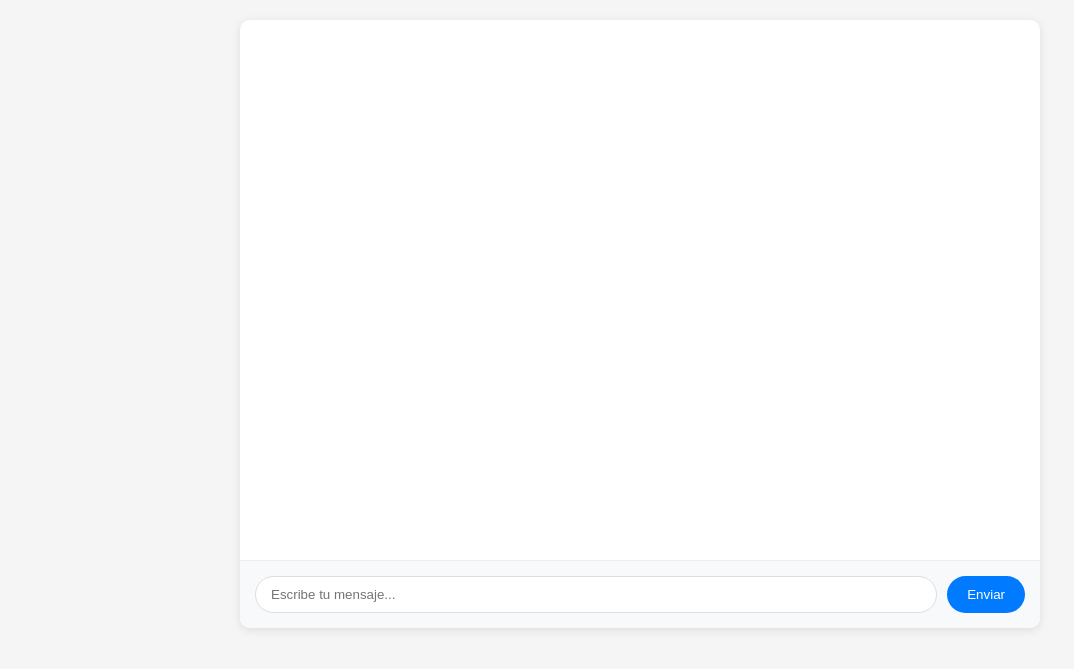
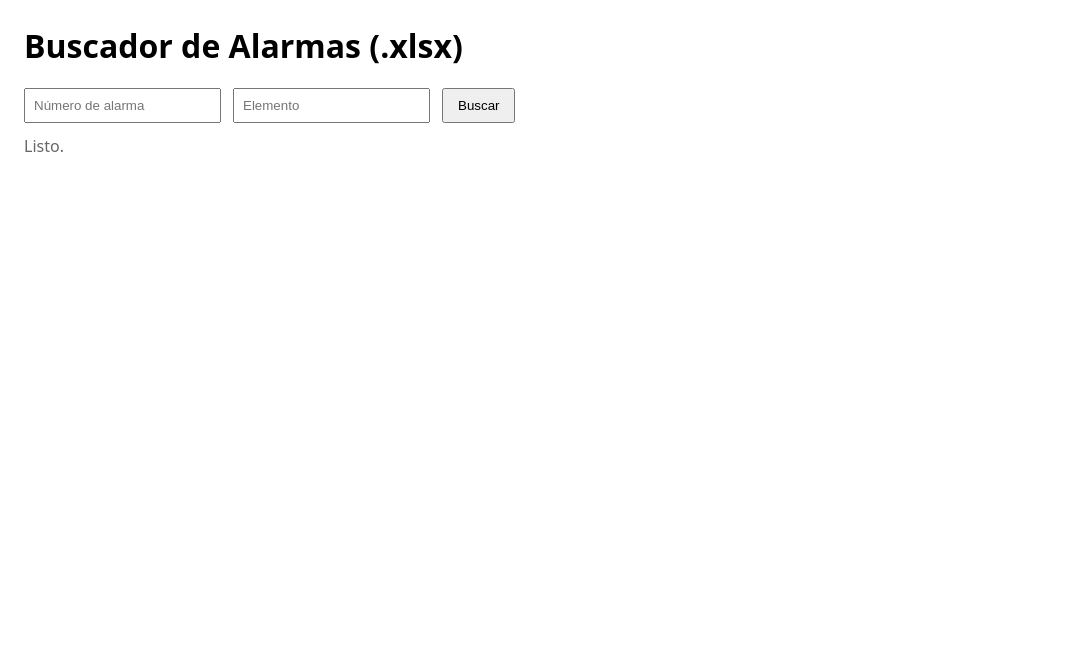
Before and after one commit to maicol2812/chatbot-claro, a Flask app: page / in a window 1280 px wide. Shown: the top 669 px of the page, without its empty margins (0-1074 px from the left). Run offline with Flask 3, Linux system fonts and the light colour scheme.

Commit message:
Flask XLSX version sin spacy, Python 3.11, Render-ready

```diff
--- a/app.py
+++ b/app.py
@@ -1,6 +1,5 @@
 from flask import Flask, render_template, request, send_from_directory, jsonify
 import pandas as pd
-import os
 import logging
 from pathlib import Path
 from werkzeug.middleware.proxy_fix import ProxyFix
@@ -12,66 +11,95 @@ logging.basicConfig(level=logging.INFO, format='%(asctime)s - %(levelname)s - %(
 logger = logging.getLogger(__name__)
 
 BASE_DIR = Path(__file__).resolve().parent
-ALARMAS_FILE = BASE_DIR / 'CatalogoAlarmas.csv'
-INSTRUCTIVOS_DIR = BASE_DIR / 'instructivos'
+DATA_PRIMARY = BASE_DIR / "CatalogoAlarmas.xlsx"          # Excel principal en raíz
+DATA_FALLBACK = BASE_DIR / "static" / "data" / "alarmasCMM.xlsx"  # Fallback opcional
+PDF_DIR = BASE_DIR / "pdfs"                                # Carpeta de PDFs
+PDF_DIR.mkdir(exist_ok=True)
 
-# Crear app Flask
-app = Flask(__name__)
-app.wsgi_app = ProxyFix(app.wsgi_app, x_for=1, x_proto=1, x_host=1, x_prefix=1)
+# ======================
+# CARGA DE DATOS (XLSX)
+# ======================
+def cargar_excel():
+    xlsx_path = None
+    if DATA_PRIMARY.exists():
+        xlsx_path = DATA_PRIMARY
+    elif DATA_FALLBACK.exists():
+        xlsx_path = DATA_FALLBACK
+
+    if not xlsx_path:
+        logger.warning("No se encontró el Excel (CatalogoAlarmas.xlsx o static/data/alarmasCMM.xlsx).")
+        return pd.DataFrame()
+
+    try:
+        df_loaded = pd.read_excel(xlsx_path, engine="openpyxl")
+        logger.info(f"Excel cargado desde {xlsx_path} con {len(df_loaded)} registros.")
+        return df_loaded
+    except Exception as e:
+        logger.error(f"Error al cargar el Excel: {e}")
+        return pd.DataFrame()
+
+df = cargar_excel()
+
+# ======================
+# INICIALIZAR FLASK
+# ======================
+app = Flask(__name__, static_folder="static", template_folder="templates")
+app.wsgi_app = ProxyFix(app.wsgi_app, x_for=1, x_proto=1, x_host=1, x_port=1)
 
 # ======================
 # RUTA PRINCIPAL
 # ======================
-@app.route('/')
-def home():
-    return render_template('index.html')
+@app.route("/")
+def index():
+    return render_template("index.html")
 
 # ======================
-# RUTA PARA BUSCAR ALARMAS
+# API PARA BUSCAR ALARMAS
 # ======================
-@app.route('/buscar', methods=['GET'])
+@app.route("/buscar", methods=["GET"])
 def buscar():
-    numero = request.args.get('numero', '').strip()
-    elemento = request.args.get('elemento', '').strip()
+    numero = request.args.get("numero", "").strip()
+    elemento = request.args.get("elemento", "").strip()
 
-    if not ALARMAS_FILE.exists():
-        return jsonify({'error': 'Archivo CSV no encontrado'}), 500
+    if df.empty:
+        return jsonify({"error": "No hay datos cargados. Verifica el Excel."}), 500
 
-    try:
-        df = pd.read_csv(ALARMAS_FILE, dtype=str)
-        df = df.fillna('')
+    cols = set(df.columns.str.upper())
+    if not {"NUMERO", "ELEMENTO"}.issubset(cols):
+        return jsonify({"error": "El Excel debe tener columnas NUMERO y ELEMENTO"}), 500
 
-        resultados = df[
-            df['Número de alarma'].str.contains(numero, case=False, na=False) &
-            df['Elemento'].str.contains(elemento, case=False, na=False)
-        ]
+    # Normalizamos nombres por si vienen en minúsculas/mixtas
+    dfn = df.rename(columns={c: c.upper() for c in df.columns})
 
-        return jsonify(resultados.to_dict(orient='records'))
+    resultados = dfn.copy()
+    if numero:
+        resultados = resultados[resultados["NUMERO"].astype(str).str.contains(numero, case=False, na=False)]
+    if elemento:
+        resultados = resultados[resultados["ELEMENTO"].astype(str).str.contains(elemento, case=False, na=False)]
 
-    except Exception as e:
-        logger.error(f"Error al buscar alarmas: {e}")
-        return jsonify({'error': str(e)}), 500
+    return jsonify(resultados.to_dict(orient="records"))
 
 # ======================
-# RUTA PARA DESCARGAR INSTRUCTIVO
+# API PARA DESCARGAR PDF
 # ======================
-@app.route('/instructivo/<nombre>')
-def descargar_instructivo(nombre):
+@app.route("/pdf/<nombre>")
+def descargar_pdf(nombre):
+    # Permite pasar "MiArchivo" o "MiArchivo.pdf"
+    filename = nombre if nombre.lower().endswith(".pdf") else f"{nombre}.pdf"
     try:
-        return send_from_directory(INSTRUCTIVOS_DIR, nombre, as_attachment=True)
-    except FileNotFoundError:
-        return jsonify({'error': 'Instructivo no encontrado'}), 404
+        return send_from_directory(PDF_DIR, filename, as_attachment=True)
+    except Exception:
+        return jsonify({"error": f"PDF '{filename}' no encontrado en /pdfs"}), 404
 
 # ======================
-# RUTA DE SALUD
+# HEALTH CHECK (Render)
 # ======================
-@app.route('/health')
+@app.route("/health")
 def health():
-    return jsonify({'status': 'ok'}), 200
+    return "OK", 200
 
 # ======================
-# MAIN
+# MAIN LOCAL
 # ======================
-if __name__ == '__main__':
-    port = int(os.environ.get('PORT', 5000))
-    app.run(host='0.0.0.0', port=port)
+if __name__ == "__main__":
+    app.run(host="0.0.0.0", port=5000)
--- a/render.yaml
+++ b/render.yaml
@@ -3,11 +3,10 @@ services:
     name: chatbot-alarmas-claro
     env: python
     plan: free
-    buildCommand: pip install -r requirements.txt
+    buildCommand: pip install --upgrade pip && pip install -r requirements.txt
     startCommand: gunicorn app:app --bind 0.0.0.0:$PORT
     envVars:
-      - key: FLASK_SECRET_KEY
-        generateValue: true
       - key: FLASK_DEBUG
         value: "false"
     healthCheckPath: /health
+    autoDeploy: true
--- a/templates/index.html
+++ b/templates/index.html
@@ -1,112 +1,35 @@
-<!DOCTYPE html>
+<!doctype html>
 <html lang="es">
-<head>
-    <meta charset="UTF-8">
-    <meta name="viewport" content="width=device-width, initial-scale=1.0">
-    <title>ChatBot Alarmas Claro</title>
+  <head>
+    <meta charset="utf-8" />
+    <title>Buscador de Alarmas</title>
+    <meta name="viewport" content="width=device-width, initial-scale=1" />
     <style>
-        body {
-            font-family: Arial, sans-serif;
-            margin: 0;
-            padding: 20px;
-            background: #f5f5f5;
-        }
+      body { font-family: system-ui, sans-serif; margin: 24px; }
+      .row { display:flex; gap:12px; margin-bottom:12px; flex-wrap: wrap; }
+      input { padding:8px; }
+      button { padding:8px 14px; cursor:pointer; }
+      table { border-collapse: collapse; width:100%; margin-top:16px; }
+      th, td { border:1px solid #ddd; padding:8px; }
+      th { background:#f4f4f4; text-align:left; }
+      .muted { color:#666; }
+    </style>
+  </head>
+  <body>
+    <h1>Buscador de Alarmas (.xlsx)</h1>
 
-        .chat-container {
-            max-width: 800px;
-            margin: 0 auto;
-            background: white;
-            border-radius: 10px;
-            box-shadow: 0 2px 10px rgba(0,0,0,0.1);
-            overflow: hidden;
-        }
-
-        #chat-box {
-            height: 500px;
-            padding: 20px;
-            overflow-y: auto;
-        }
-
-        .message {
-            max-width: 70%;
-            margin-bottom: 15px;
-            padding: 10px 15px;
-            border-radius: 18px;
-            line-height: 1.4;
-        }
-
-        .user-message {
-            background: #007bff;
-            color: white;
-            margin-left: auto;
-        }
-
-        .bot-message {
-            background: #e9ecef;
-            margin-right: auto;
-        }
-
-        .options-container {
-            display: flex;
-            flex-wrap: wrap;
-            gap: 10px;
-            margin-top: 10px;
-        }
-
-        .options-container button {
-            background: #f8f9fa;
-            border: 1px solid #ddd;
-            border-radius: 20px;
-            padding: 8px 15px;
-            cursor: pointer;
-        }
-
-        .alarms-container {
-            margin-top: 15px;
-        }
-
-        .alarm-card {
-            background: white;
-            border: 1px solid #ddd;
-            border-radius: 8px;
-            padding: 15px;
-            margin-bottom: 10px;
-        }
-
-        .input-area {
-            display: flex;
-            padding: 15px;
-            background: #f8f9fa;
-            border-top: 1px solid #eee;
-        }
-
-        #user-input {
-            flex: 1;
-            padding: 10px 15px;
-            border: 1px solid #ddd;
-            border-radius: 20px;
-        }
-
-        #send-btn {
-            margin-left: 10px;
-            padding: 10px 20px;
-            background: #007bff;
-            color: white;
-            border: none;
-            border-radius: 20px;
-            cursor: pointer;
-        }
-    </style>
-</head>
-<body>
-    <div class="chat-container">
-        <div id="chat-box"></div>
-        <div class="input-area">
-            <input type="text" id="user-input" placeholder="Escribe tu mensaje...">
-            <button id="send-btn">Enviar</button>
-        </div>
+    <div class="row">
+      <input id="numero" placeholder="Número de alarma" />
+      <input id="elemento" placeholder="Elemento" />
+      <button id="btnBuscar">Buscar</button>
     </div>
 
-    <script src="static/js/main.js"></script>
-</body>
+    <div id="estado" class="muted">Listo.</div>
+    <table id="tabla" style="display:none">
+      <thead id="thead"></thead>
+      <tbody id="tbody"></tbody>
+    </table>
+
+    <script src="/static/js/main.js"></script>
+  </body>
 </html>
```
Also changed, not shown: static/main.js (+34 -165 lines), 3 other files.
